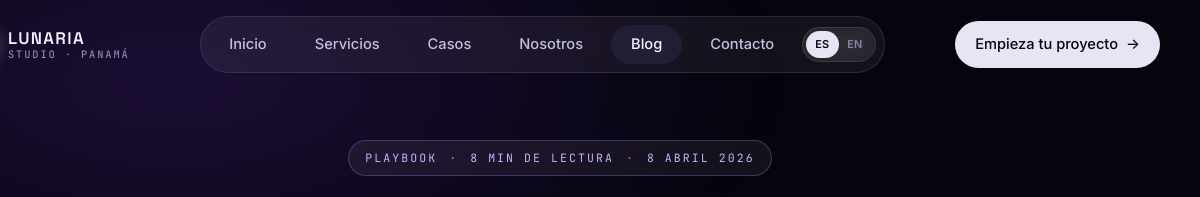
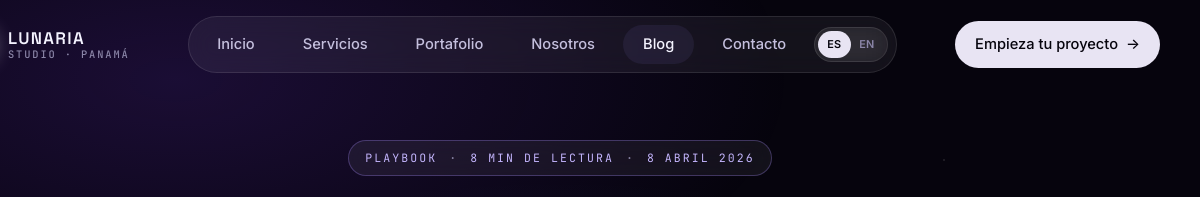
Before and after one commit to estefaniii/lunaria-studio, a website: page post-triplicar-ventas.html in a window 1280 px wide. Shown: the top 197 px of the page, 80-1280 px from the left. Drawn offline with Linux system fonts and the light colour scheme.

Commit message:
Rename Casos nav link to Portafolio

```diff
--- a/post-triplicar-ventas.html
+++ b/post-triplicar-ventas.html
@@ -67,7 +67,7 @@
           <ul class="nav-menu">
             <li><a href="index.html">Inicio</a></li>
             <li><a href="servicios.html">Servicios</a></li>
-            <li><a href="casos.html">Casos</a></li>
+            <li><a href="portafolio.html">Portafolio</a></li>
             <li><a href="nosotros.html">Nosotros</a></li>
             <li><a href="blog.html" class="is-active">Blog</a></li>
             <li><a href="contacto.html">Contacto</a></li>
@@ -83,7 +83,7 @@
   <div class="nav-mobile" id="navMobile" role="dialog" aria-modal="true">
     <a href="index.html">Inicio</a>
     <a href="servicios.html">Servicios</a>
-    <a href="casos.html">Casos</a>
+    <a href="portafolio.html">Portafolio</a>
     <a href="nosotros.html">Nosotros</a>
     <a href="blog.html">Blog</a>
     <a href="contacto.html">Contacto</a>
```
